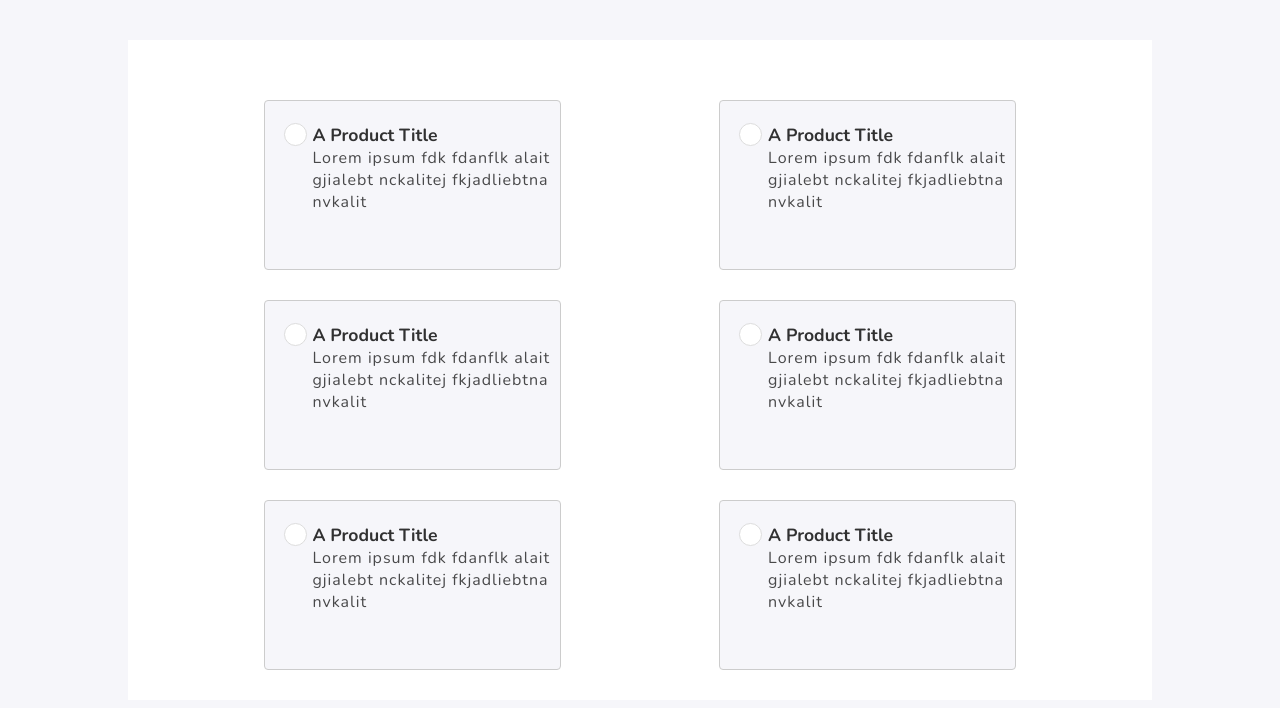
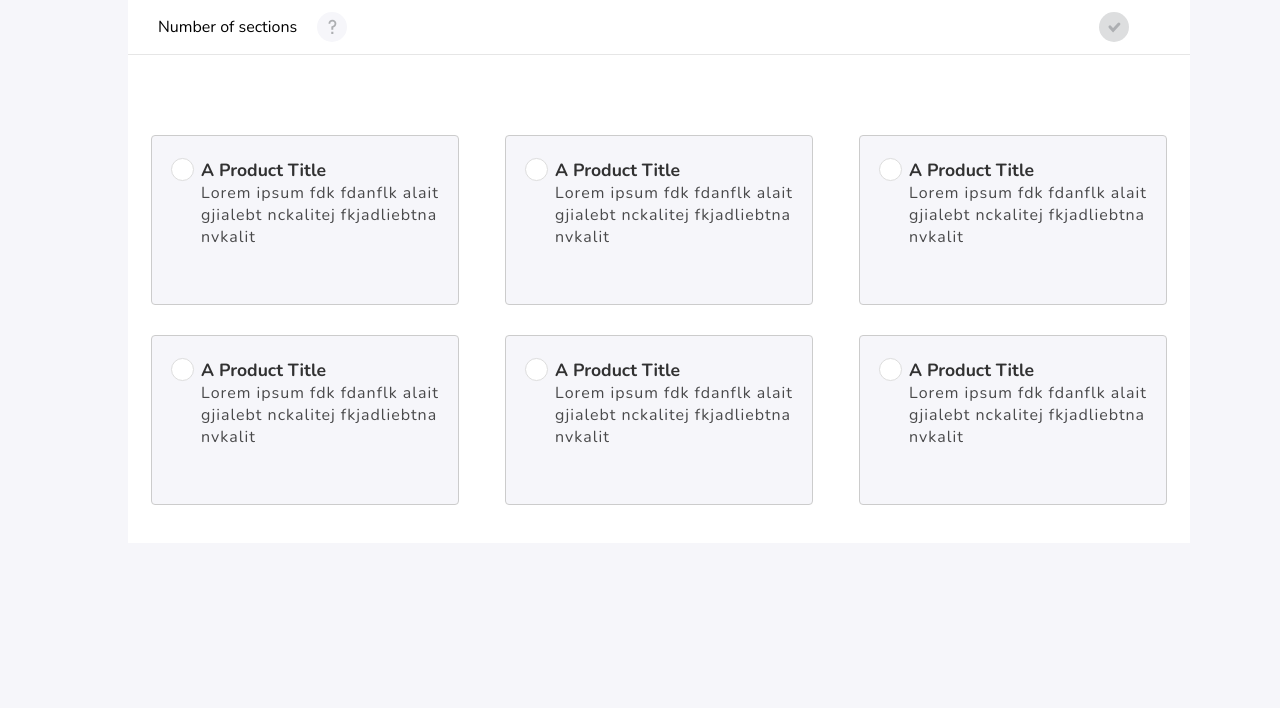
Before and after one commit to yogeshnikam671/MyApp, an Angular app: page / in a window 1280 px wide. Shown: the top 708 px of the page. Built offline with nearby package versions, Linux system fonts and the light colour scheme.

Commit message:
Query Container in progress

```diff
--- a/src/app/app.component.html
+++ b/src/app/app.component.html
@@ -1 +1 @@
-<app-radio-cards></app-radio-cards>
+<app-configuration-card></app-configuration-card>
--- a/src/app/app.module.ts
+++ b/src/app/app.module.ts
@@ -6,13 +6,15 @@ import { AppComponent } from './app.component';
 import { RadioCardComponent } from './components/radio-card/radio-card.component';
 import { CheckedImageComponent } from './assets/images/checked-image/checked-image.component';
 import { RadioCardsComponent } from './containers/radio-cards/radio-cards.component';
+import { ConfigurationCardComponent } from './containers/configuration-card/configuration-card.component';
 
 @NgModule({
   declarations: [
     AppComponent,
     RadioCardComponent,
     CheckedImageComponent,
-    RadioCardsComponent
+    RadioCardsComponent,
+    ConfigurationCardComponent
   ],
   imports: [
   BrowserModule,
--- /dev/null
+++ b/src/app/containers/configuration-card/configuration-card.component.css
@@ -0,0 +1,21 @@
+.query-container{
+  display: flex;
+  width: 1062px;
+  background-color: white;
+  align-items: center;
+  margin-left: 10%;
+  margin-bottom: 0px;
+  border-bottom: 1px solid #E6E6E6;
+}
+
+.query{
+  margin-left: 30px;
+}
+
+.question-mark{
+  margin-left: 20px;
+}
+
+.tick-mark{
+  margin-left: 752px;
+}
--- /dev/null
+++ b/src/app/containers/configuration-card/configuration-card.component.html
@@ -0,0 +1,15 @@
+<div>
+  <div class="query-container">
+    <p class="query">Number of sections</p>
+    <svg width="30" height="30" viewBox="0 0 30 30" fill="none" xmlns="http://www.w3.org/2000/svg" class="question-mark">
+      <circle cx="15" cy="15" r="15" fill="#F6F6FA"/>
+      <path d="M16.28 17.8V15.52C17.8 14.82 19.36 13.88 19.36 11.38C19.36 9.64 17.74 7.76 15.44 7.76C13.32 7.76 11.48 9.38 11.48 11.72V11.8H13.3V11.64C13.3 10.26 14.14 9.4 15.44 9.4C16.66 9.4 17.54 10.34 17.54 11.44C17.54 13.28 15.92 13.94 14.34 14.48V17.8H16.28ZM16.36 22V19.68H14.26V22H16.36Z" fill="#ADAFB2"/>
+    </svg>
+    <svg width="30" height="30" viewBox="0 0 30 30" fill="none" xmlns="http://www.w3.org/2000/svg" class="tick-mark">
+      <circle cx="15" cy="15" r="15" fill="#DDDEDF"/>
+      <path fill-rule="evenodd" clip-rule="evenodd" d="M10.999 14.9277L14.0751 18.2222L19.8879 12" fill="#DDDEDF"/>
+      <path d="M10.999 14.9277L14.0751 18.2222L19.8879 12" stroke="#ADAFB2" stroke-width="3" stroke-linecap="round"/>
+      </svg>
+  </div>
+  <app-radio-cards></app-radio-cards>
+</div>
--- /dev/null
+++ b/src/app/containers/configuration-card/configuration-card.component.ts
@@ -0,0 +1,15 @@
+import { Component, OnInit } from '@angular/core';
+
+@Component({
+  selector: 'app-configuration-card',
+  templateUrl: './configuration-card.component.html',
+  styleUrls: ['./configuration-card.component.css']
+})
+export class ConfigurationCardComponent implements OnInit {
+
+  constructor() { }
+
+  ngOnInit(): void {
+  }
+
+}
--- a/src/app/containers/radio-cards/radio-cards.component.css
+++ b/src/app/containers/radio-cards/radio-cards.component.css
@@ -1,13 +1,12 @@
 .radioCards{
   background-color: white;
-  width: 80%;
+  width: 1062px;
   margin: 0 10%;
-  margin-top: 40px;
   display: flex;
   justify-content: space-evenly;
   flex-wrap: wrap;
-  padding-top: 30px;
-  padding-bottom: 30px;
+  padding-top: 50px;
+  padding-bottom: 38px;
 }
 app-radio-card{
   flex-basis: 29%;
--- a/src/styles.css
+++ b/src/styles.css
@@ -3,4 +3,5 @@ body{
   margin: 0;
   padding: 0;
   background-color:#F6F6FA;
+  font-family: 'Nunito', sans-serif;
 }
```
